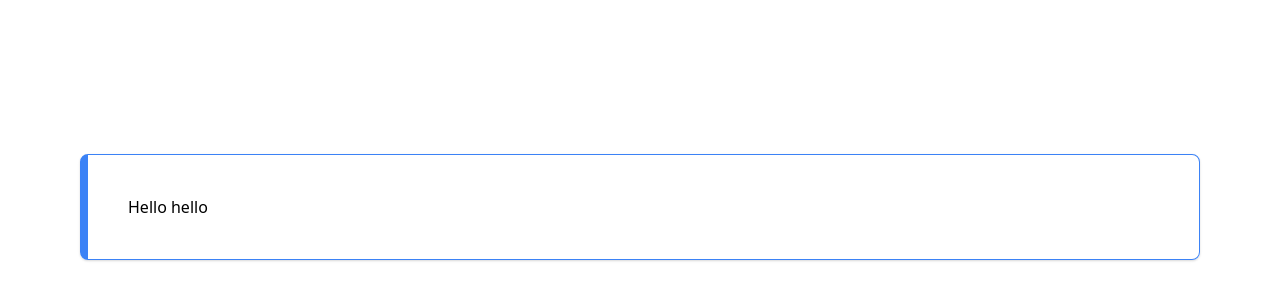
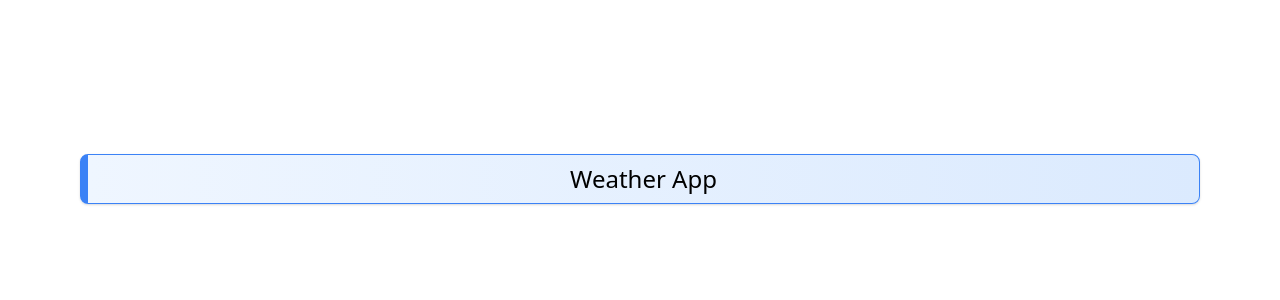
Before and after one commit to adnjoo/React-Weather, a React (Create React App) app: page / in a window 1280 px wide. Shown: the part 166-466 px from the top of the page. Built offline with nearby package versions, Linux system fonts and the light colour scheme.

Commit message:
I love tailwind so much!

```diff
--- a/package.json
+++ b/package.json
@@ -7,6 +7,7 @@
     "@testing-library/jest-dom": "^5.11.4",
     "@testing-library/react": "^11.1.0",
     "@testing-library/user-event": "^12.1.10",
+    "craco": "0.0.3",
     "react": "^17.0.2",
     "react-dom": "^17.0.2",
     "react-scripts": "4.0.3",
--- a/src/App.js
+++ b/src/App.js
@@ -1,7 +1,12 @@
 
 function App() {
   return (
-    <div className='border border-l-8 border-blue-500 shadow rounded-lg p-10 m-20 mt-80'>Hello hello</div>
+    <div className='border border-l-8 border-blue-500 shadow rounded-lg py-2 px-8 m-20 mt-80
+    grid justify-items-center
+    bg-gradient-to-r from-blue-50 to-blue-100
+    '>
+      <div className='text-2xl'>Weather App</div>
+      </div>
   );
 }
 
```
Also changed, not shown: 2 other files (tests, documents, lock files or other folders).
